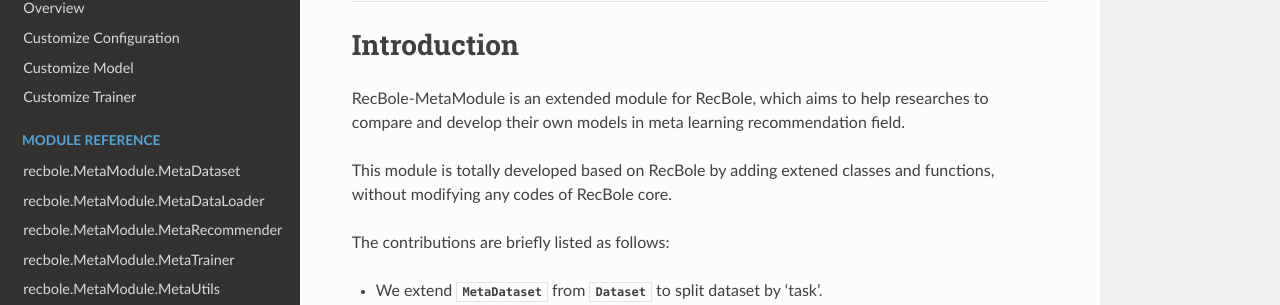
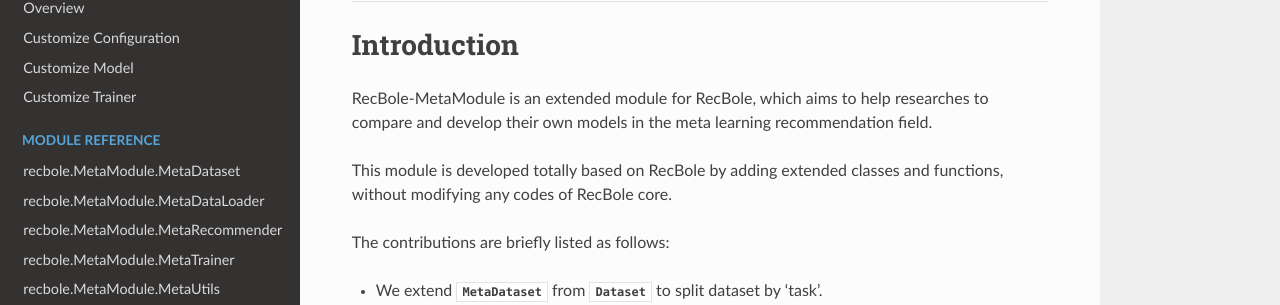
Before and after one commit to nuster1128/RecBole-MetaRec-Doc, a Sphinx documentation site: the page built from docs/source/index.rst, in a window 1280 px wide and 900 px high. Shown: the part 320-625 px from the top of the window. Built offline with Sphinx 7.4.7 and the Read the Docs theme 2.0.0, drawn with Linux system fonts in a browser that asks for light colours.

Commit message:
correct index

```diff
--- a/docs/source/index.rst
+++ b/docs/source/index.rst
@@ -7,9 +7,9 @@
 
 Introduction
 -------------------------
-RecBole-MetaModule is an extended module for RecBole, which aims to help researches to compare and develop their own models in meta learning recommendation field.
+RecBole-MetaModule is an extended module for RecBole, which aims to help researches to compare and develop their own models in the meta learning recommendation field.
 
-This module is totally developed based on RecBole by adding extened classes and functions, without modifying any codes of RecBole core.
+This module is developed totally based on RecBole by adding extended classes and functions, without modifying any codes of RecBole core.
 
 The contributions are briefly listed as follows:
 
```
